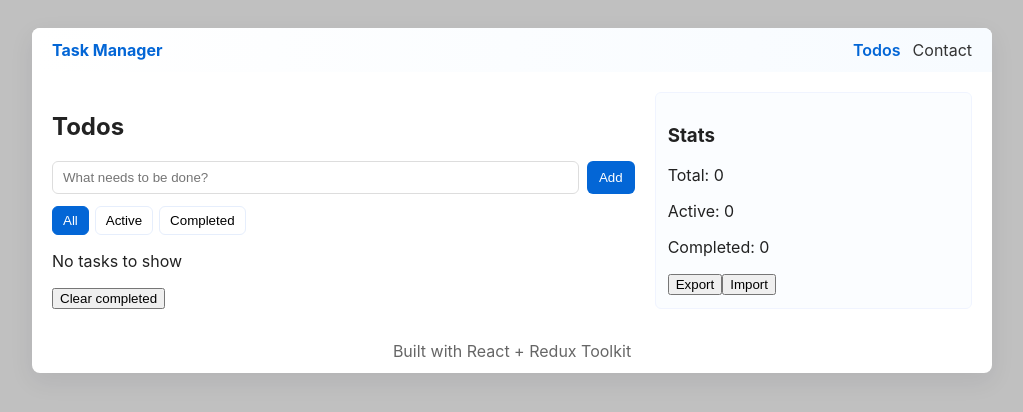
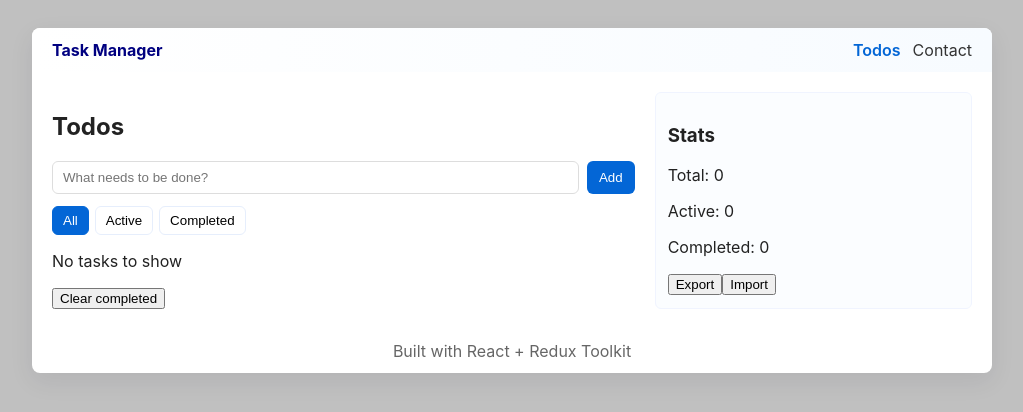
Before and after one commit to david-foy89/Task-Management-App, a React (Create React App) app: page /todos in a window 1280 px wide. Shown: the top 412 px of the page, without its empty margins (128-1151 px from the left). Built offline with nearby package versions, Linux system fonts and the light colour scheme.

Commit message:
fix: change brand color from variable to navy for consistency

```diff
--- a/src/App.css
+++ b/src/App.css
@@ -30,7 +30,7 @@ body {
 }
 .brand {
   font-weight: 700;
-  color: var(--brand);
+  color: navy;
 }
 .nav-links a {
   margin-left: 12px;
```
